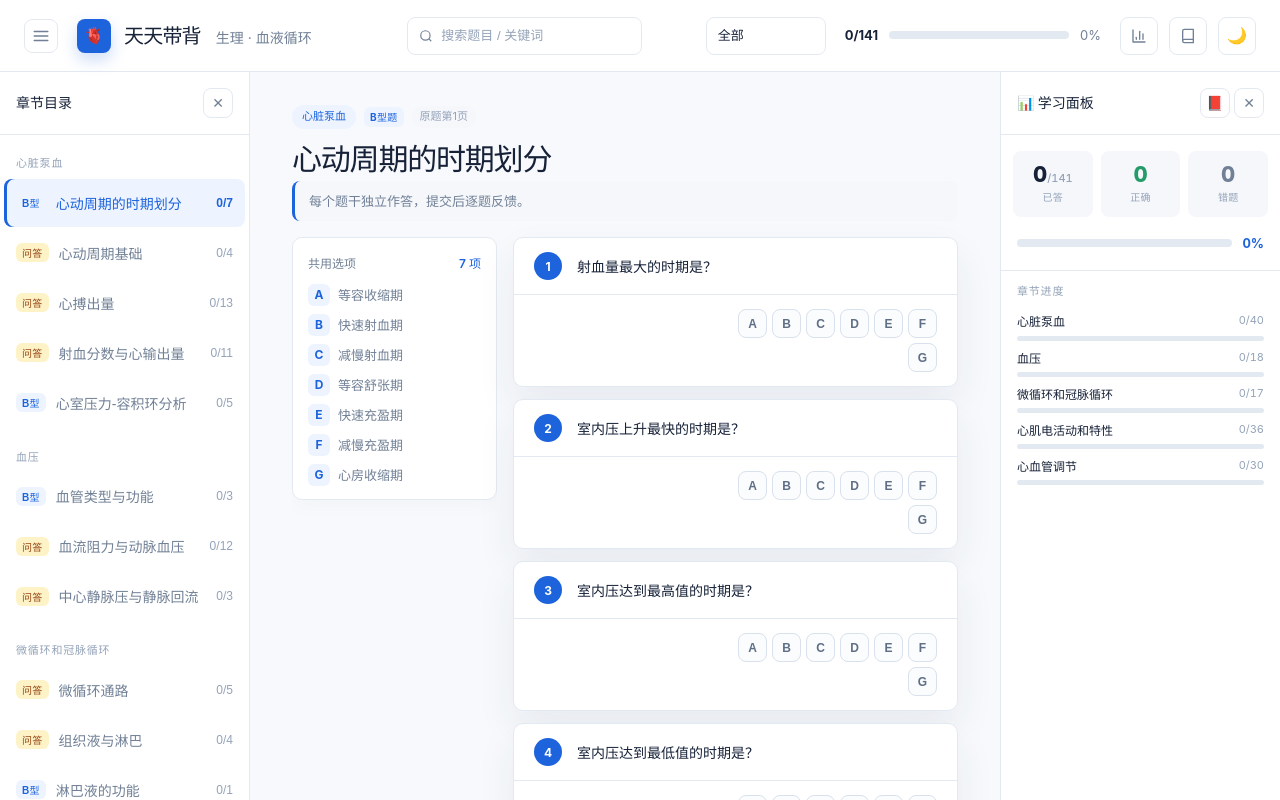
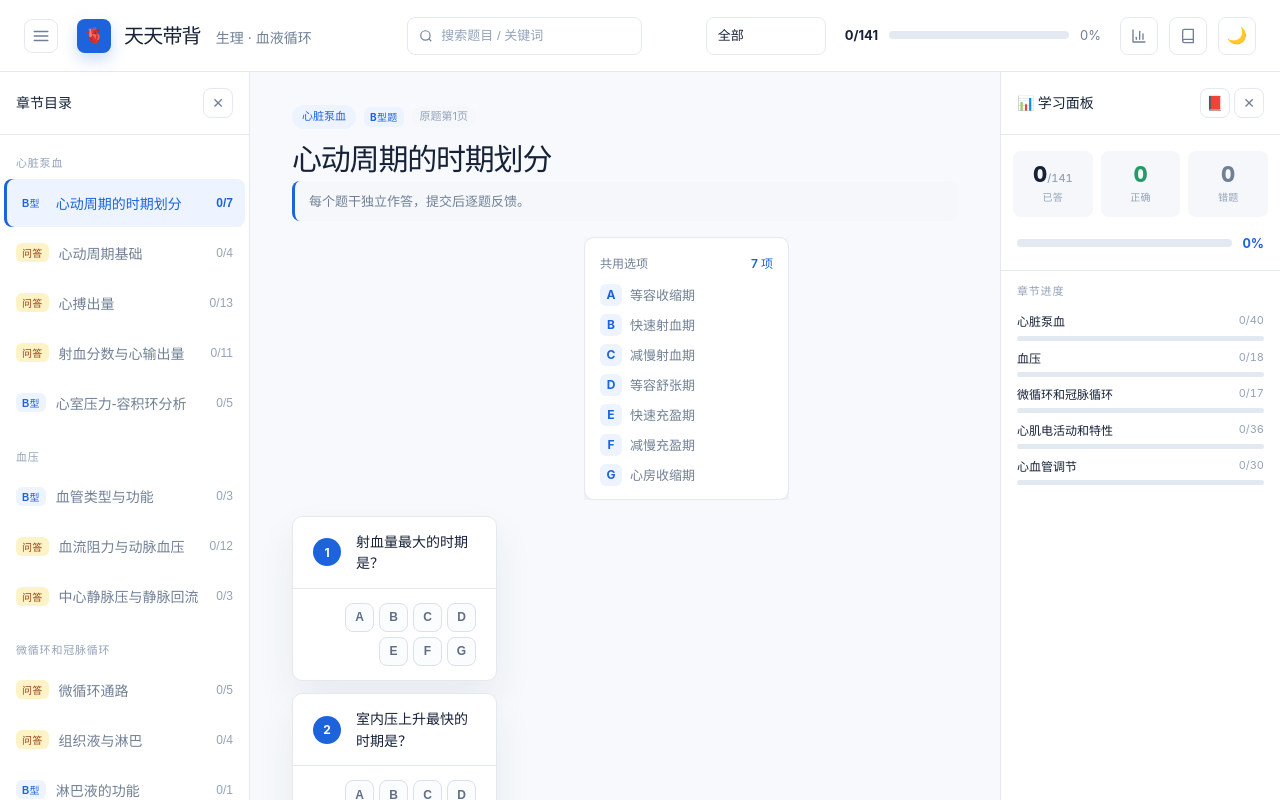
Before and after one commit to mendeleeevv/xizong-tiku, a React (Vite) app: page / in a window 1280 px wide. Shown: the top 800 px of the page. Built offline with nearby package versions, Linux system fonts and the light colour scheme.

Commit message:
Fix: floating shared options panel stays visible when scrolling

```diff
--- a/src/App.css
+++ b/src/App.css
@@ -762,20 +762,26 @@ html, body {
   grid-template-columns: minmax(0px, 1fr);
 }
 
+/* 悬浮共用选项面板 — fixed 定位，滚动时始终可见 */
 .option-rail {
-  max-height: calc(100vh - 120px);
-  position: sticky;
-  top: 90px;
-  overflow: auto;
+  position: fixed;
+  z-index: 50;
+  overflow-y: auto;
+  overscroll-behavior: contain;
+  scrollbar-width: thin;
+}
+/* 占位元素仅桌面端需要（fixed 后撑起 grid 左栏） */
+.option-rail-placeholder { display: block; }
+@media (max-width: 768px) {
+  .option-rail-placeholder { display: none; }
 }
 
 .option-bank {
   border: 1px solid var(--border);
   background: var(--surface);
   border-radius: var(--radius-lg);
-  margin-bottom: 15px;
   padding: 16px 15px 13px;
-  box-shadow: 0 7px 20px rgba(35, 62, 97, 0.024);
+  box-shadow: 0 10px 30px rgba(35, 62, 97, 0.1);
 }
 
 .section-label {
--- a/src/App.jsx
+++ b/src/App.jsx
@@ -478,6 +478,49 @@ function QuestionGroup({ sectionName, group, progress, onMark }) {
 function BTypeGroup({ sectionName, group, progress, onMark }) {
   const [answers, setAnswers] = useState({})
   const [submitted, setSubmitted] = useState({})
+  const railRef = useRef(null)
+  const gridRef = useRef(null)
+
+  // 悬浮选项面板：跟随 study-grid 的左栏位置，滚动时固定可见
+  useEffect(() => {
+    const rail = railRef.current
+    const grid = gridRef.current
+    if (!rail || !grid) return
+
+    const update = () => {
+      // 移动端：恢复静态布局
+      if (window.innerWidth <= 768) {
+        rail.style.cssText = ''
+        return
+      }
+      const placeholder = grid.querySelector('.option-rail-placeholder')
+      const anchor = placeholder || grid
+      const rect = anchor.getBoundingClientRect()
+      const topbarH = 72
+      const gap = 16
+      const top = topbarH + gap
+      const maxH = window.innerHeight - top - gap
+      rail.style.left = `${rect.left}px`
+      rail.style.top = `${top}px`
+      rail.style.width = `${rect.width}px`
+      rail.style.maxHeight = `${maxH}px`
+    }
+
+    update()
+    // 监听内容区滚动（.content 是滚动容器）+ 窗口缩放 + grid 尺寸变化（侧栏开合）
+    const scroller = document.querySelector('.content')
+    scroller?.addEventListener('scroll', update, { passive: true })
+    window.addEventListener('resize', update)
+    window.addEventListener('scroll', update, { passive: true })
+    const ro = new ResizeObserver(update)
+    ro.observe(grid)
+    return () => {
+      scroller?.removeEventListener('scroll', update)
+      window.removeEventListener('resize', update)
+      window.removeEventListener('scroll', update)
+      ro.disconnect()
+    }
+  }, [])
 
   const handleSelect = (qid, letter) => {
     if (submitted[qid]) return
@@ -522,8 +565,10 @@ function BTypeGroup({ sectionName, group, progress, onMark }) {
       <h2 className="group-title">{group.title}</h2>
       <p className="group-hint">每个题干独立作答，提交后逐题反馈。</p>
 
-      <div className="study-grid">
-        <div className="option-rail">
+      <div className="study-grid" ref={gridRef}>
+        {/* 占位元素：保持 grid 第一列宽度，fixed 面板以其为定位锚点 */}
+        <div className="option-rail-placeholder" aria-hidden="true" />
+        <div className="option-rail" ref={railRef}>
           <div className="option-bank">
             <div className="section-label">共用选项 <em>{group.sharedOptions.length} 项</em></div>
             <div className="option-grid">
```
